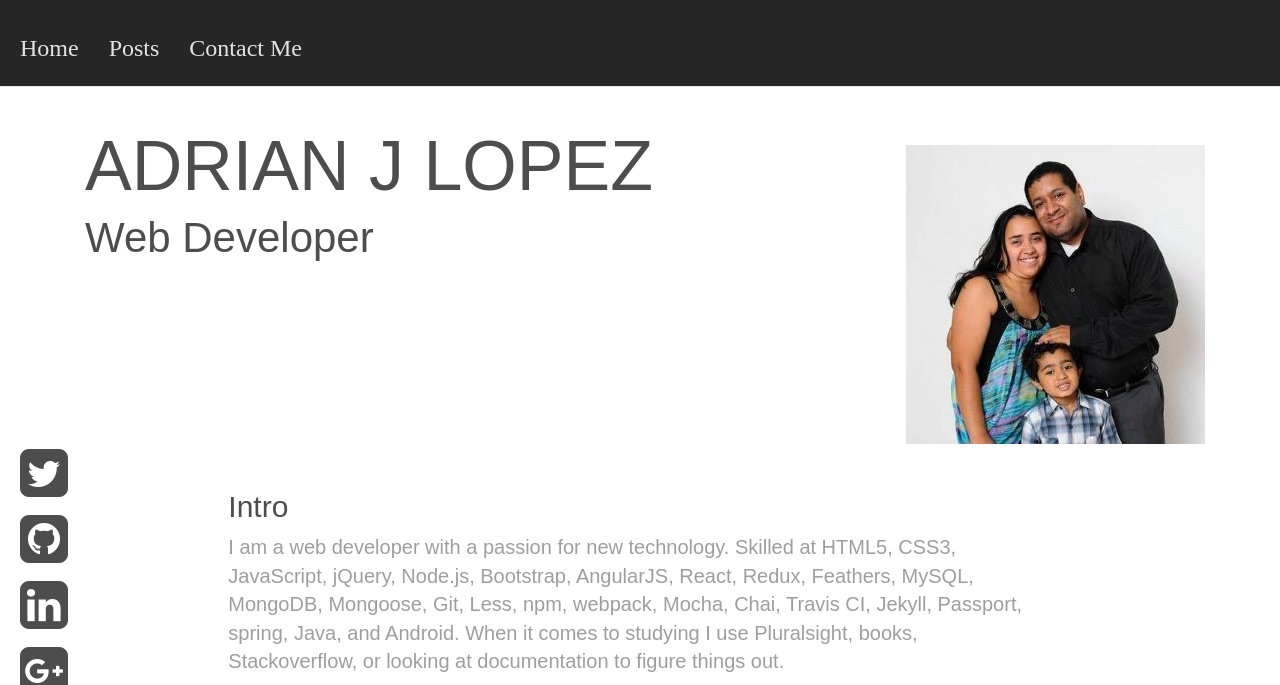
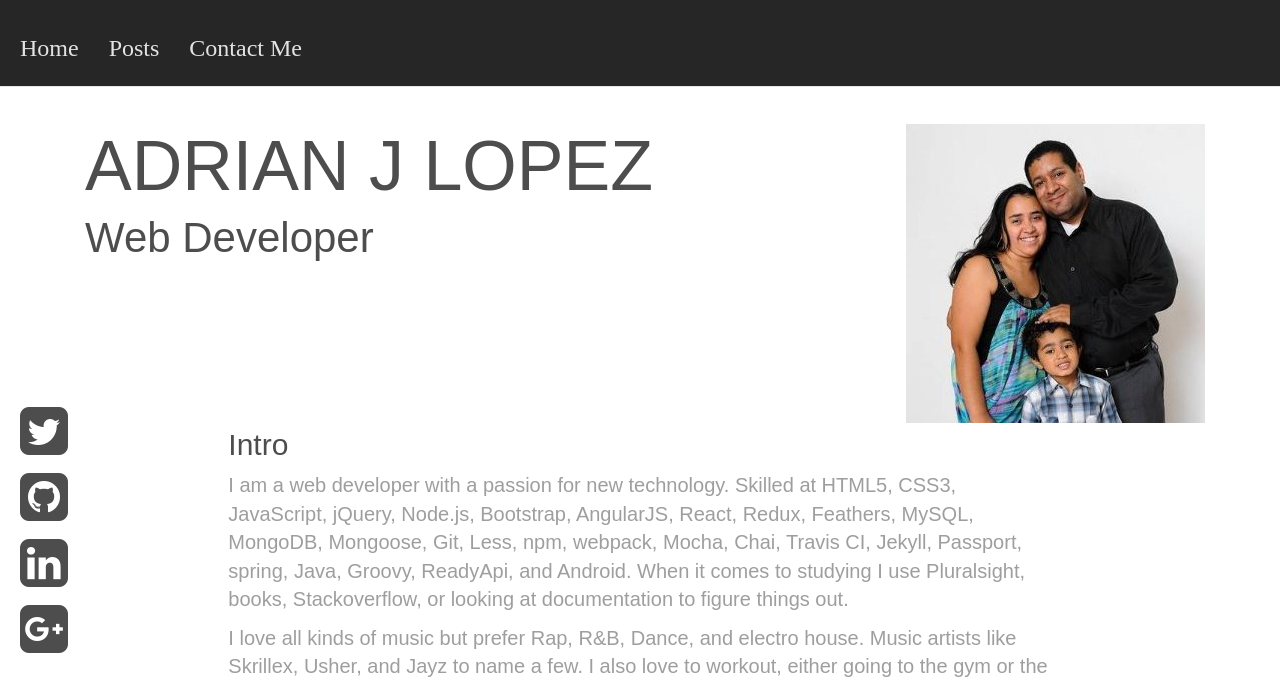
Before and after one commit to jayzamazing/Web-Developer-Portfolio, a Jekyll site: the page built from index.html, in a window 1280 px wide and 1400 px high. Shown: the top 685 px of the window. Built offline with Jekyll 4.4.1, drawn with Linux system fonts in a browser that asks for light colours; nearby versions of some CDN libraries; some web fonts are replaced.

Commit message:
Changed font from alike angular to alike in _includes/head.html. Added margin to projects/contact-section, changed to using alike font, reduced height of jumbotron, increased width on contact-form in css/style.css. Added contact-form class to form in index.html.

```diff
--- a/_includes/head.html
+++ b/_includes/head.html
@@ -4,7 +4,7 @@
     <title>Jays Web Developer Portfolio</title>
     <link rel="stylesheet" href="https://cdnjs.cloudflare.com/ajax/libs/twitter-bootstrap/3.3.6/css/bootstrap.min.css" />
     <link href="https://cdnjs.cloudflare.com/ajax/libs/font-awesome/4.6.3/css/font-awesome.min.css" rel="stylesheet">
-    <link href="https://fonts.googleapis.com/css?family=Alike+Angular|Marcellus+SC" rel="stylesheet">
+    <link href="https://fonts.googleapis.com/css?family=Alike|Marcellus+SC" rel="stylesheet">
     <link rel="shortcut icon" href="briefcase.ico" media="screen" title="no title">
     <link rel="stylesheet" href="{{ site.baseurl }}/css/style.css" type="text/css">
 </head>
--- a/css/style.css
+++ b/css/style.css
@@ -3,9 +3,15 @@
     font-family: 'Marcellus SC', sans-serif;
     color: #4d4d4d;
 }
+.projects-section, .contact-section {
+  margin-top: 20px;
+}
+h2 {
+  margin-top: 0;
+}
 h3, h4 {
     opacity: 0.87;
-    font-family: 'Alike Angular', serif;
+    font-family: 'Alike', serif;
 }
 p {
     opacity: 0.54;
@@ -31,7 +37,7 @@
     .jumbotron {
         text-align: none;
         background-size: 200px;
-        height: 325px;
+        height: 255px;
     }
     .jumbotron h1 {
         font-size: 3em;
@@ -42,7 +48,7 @@
 }
 @media (min-width: 992px) {
     .jumbotron {
-      height: 400px;
+      height: 358px;
       background-size: inherit;
     }
     .jumbotron h1 {
@@ -114,7 +120,7 @@
 .navbar-toggle {
   margin-right: 25px;
 }
-.contact-section {
-  width: 96%;
+.contact-form {
+  width: 96.8%;
   margin: 0 auto;
 }
--- a/index.html
+++ b/index.html
@@ -7,7 +7,7 @@
         <div class="description col-xs-12 col-sm-12 col-md-8 col-md-offset-2 col-lg-8 col-lg-offset-2">
             <h2>Intro</h2>
             <p>I am a web developer with a passion for new technology. Skilled at HTML5, CSS3, JavaScript, jQuery, Node.js, Bootstrap, AngularJS, React, Redux, Feathers, MySQL, MongoDB, Mongoose, Git, Less, npm, webpack, Mocha, Chai, Travis CI, Jekyll, Passport,
-                spring, Java, and Android. When it comes to studying I use Pluralsight, books, Stackoverflow, or looking at documentation to figure things out.</p>
+                spring, Java, Groovy, ReadyApi, and Android. When it comes to studying I use Pluralsight, books, Stackoverflow, or looking at documentation to figure things out.</p>
             <p>I love all kinds of music but prefer Rap, R&amp;B, Dance, and electro house. Music artists like Skrillex, Usher, and Jayz to name a few. I also love to workout, either going to the gym or the park when I have free time. Aside from those things,
                 I love spending time with my family.</p>
         </div>
@@ -35,8 +35,9 @@
             <a href="http://shoppinglistapp.jayzamazing.com/" target="_blank"><img src="img/awesomeshoppinglist.png" alt="awesome shopping list picture" class="img-responsive"></a>
         </div>
     </div>
-    <div class="row contact-section">
-        <div class=" col-xs-12 col-sm-12 col-md-12 col-md-8 col-md-offset-2 col-lg-8 col-lg-offset-2">
+    <div class="row">
+        <div class="contact-section col-xs-12 col-sm-12 col-md-12 col-md-8 col-md-offset-2 col-lg-8 col-lg-offset-2">
+            <h2>Contact Me</h2>
             <h3>Feel free to contact me using this form or any of the social media links on the side of the page.</h3>
             <div class="alert alert-success hidden">
               <a href="{{ site.baseurl }}/#contact-form" class="close" data-hide="alert" aria-label="close">&times;</a>
@@ -46,7 +47,7 @@
               <a href="{{ site.baseurl }}/#contact-form" class="close" data-hide="alert" aria-label="close">&times;</a>
               <strong>Error</strong> Message not sent!!!
             </div>
-            <form class="form-horizontal" id="contact-form" method="POST">
+            <form class="form-horizontal contact-form" id="contact-form" method="POST">
                 <div class="form-group">
                     <label for="full_name">Name</label>
                     <input id="full_name" name="full_name" class="form-control" placeholder="Your name" data-placement="top" data-trigger="manual" data-content="Name must be at least 3 characters long." type="text">
```
